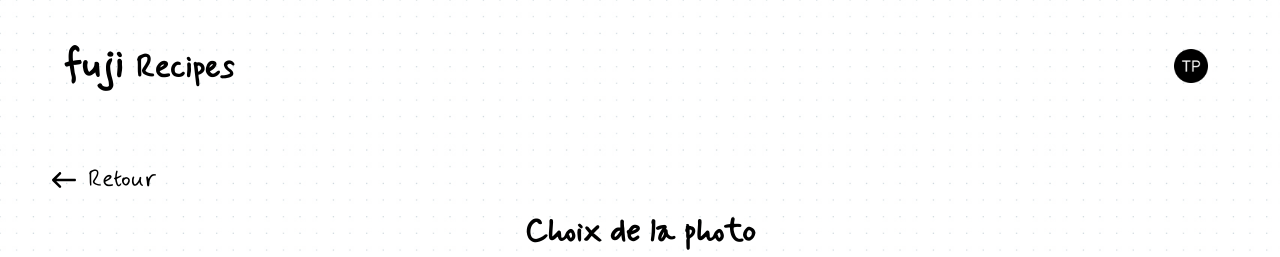
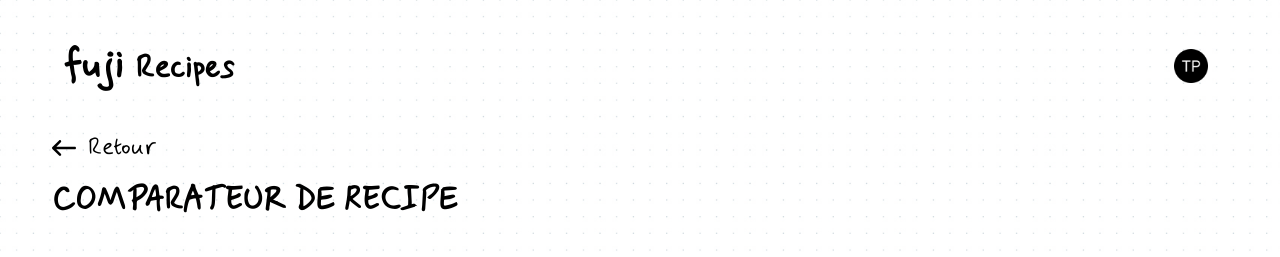
Before and after one commit to tuanp0/fuji-rcp, a Next.js app: page /recipe-comparaison in a window 1280 px wide. Shown: the top 257 px of the page. Built offline with nearby package versions, Linux system fonts and the light colour scheme; a web font is replaced by a local one.

Commit message:
fix margins Back link

```diff
--- a/components/Back/Back.module.scss
+++ b/components/Back/Back.module.scss
@@ -15,7 +15,7 @@
         padding: 0 var(--padding);
 
         @media screen and (min-width: 768px) {
-            padding: 1rem var(--padding) 0 var(--padding);
+            padding: 2rem var(--padding) 0 var(--padding);
         }
     }
 
--- a/components/ComparateurContent/ComparateurContent.js
+++ b/components/ComparateurContent/ComparateurContent.js
@@ -58,7 +58,8 @@ const ComparateurContent = () => {
     <section className={styles.comparateur}>
       <Container className={styles.comparateurContainer}>
         <Back link={`/`} noContainer />
-        <h2 className={styles.comparateurTitle}>Choix de la photo</h2>
+        <h1 className={styles.comparateurTitle}>Comparateur de recipe</h1>
+        <h2 className={styles.comparateurSubtitle}>Choix de la photo</h2>
         <select
           value={selectedPrefix}
           onChange={(e) => setSelectedPrefix(e.target.value)}
@@ -72,7 +73,7 @@ const ComparateurContent = () => {
 
         {filteredImages.length > 0 && (
             <div className={styles.comparateurResults}>
-              <h2 className={styles.comparateurTitle}>Liste de Recipes</h2>
+              <h2 className={styles.comparateurSubtitle}>Liste de Recipes</h2>
               <div className={styles.comparateurGlobal}>
                 {filteredImages.map((item, idx) => (
                   <Link href={item.link} key={idx} className={styles.comparateurSolo}>
--- a/components/ComparateurContent/ComparateurContent.module.scss
+++ b/components/ComparateurContent/ComparateurContent.module.scss
@@ -4,10 +4,22 @@
 .comparateur {
 
     &Container {
-        padding-top: 2rem;
+        padding-top: 0;
     }
 
     &Title {
+        @include mynerve();
+        font-size: 2rem;
+        font-weight: 700;
+        text-transform: uppercase;
+        margin-bottom: 2rem;
+
+        @media screen and (min-width:768px) {
+            text-shadow: none;
+        }
+    }
+
+    &Subtitle {
         @include mynerve();
         font-size: 1.5rem;
         margin-bottom: 1.25rem;
--- a/components/Title/Title.module.scss
+++ b/components/Title/Title.module.scss
@@ -37,7 +37,7 @@
         font-size: 2rem;
         font-weight: 700;
         text-transform: uppercase;
-        text-shadow: 0 0 10px var(--black-70);
+        text-shadow: 0 0 10px var(--black-50);
 
         @media screen and (min-width:768px) {
             text-shadow: none;
```
